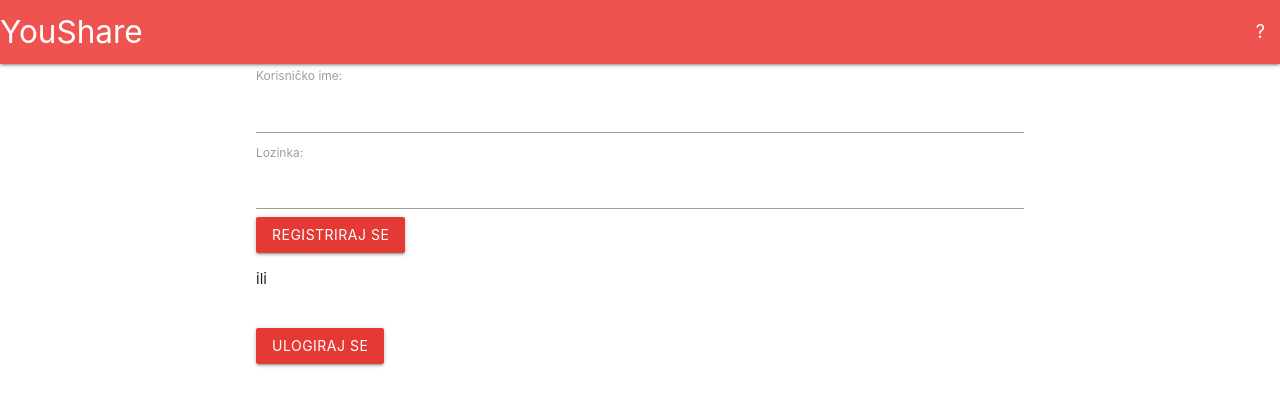
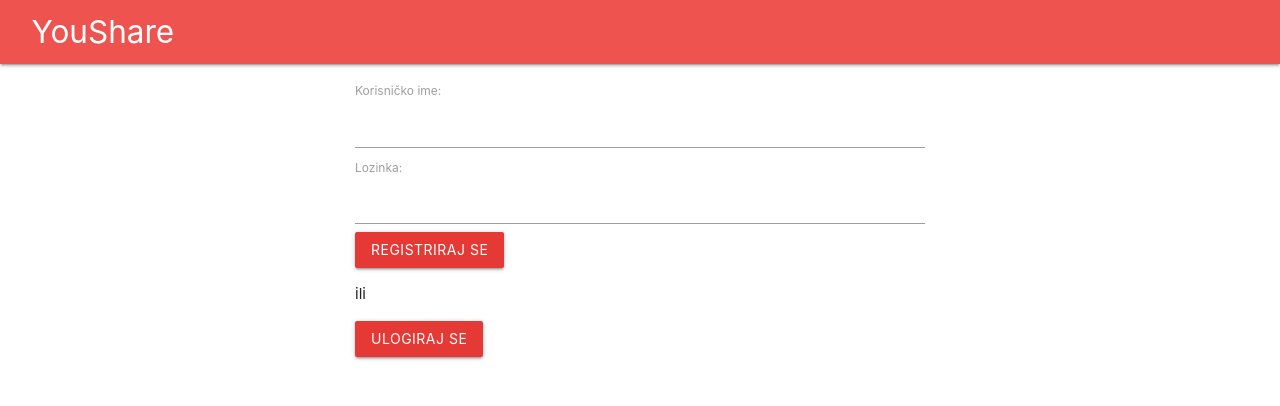
Before and after one commit to EziKielCroat/EDITSharing, a plain HTML site: page first.html in a window 1280 px wide. Drawn offline with nearby package versions, Linux system fonts and the light colour scheme.

Commit message:
visual dodatci

```diff
--- a/first.html
+++ b/first.html
@@ -25,22 +25,8 @@
     <nav>
       <div class="nav-wrapper red lighten-1">
         <a href="#" class="brand-logo">YouShare</a>
-        <ul id="nav-mobile" class="right hide-on-med-and-down">
-          <li><a onclick="openModal('modal1')" id="questionModal">?</a></li>
-        </ul>
       </div>
     </nav>
-
-    <!-- modal za objasnjenje -->
-    <div id="modal1" class="modal">
-      <div class="modal-content">
-        <h4>Kako naša aplikacija radi?</h4>
-        <p>YouShare je jednostavna web aplikacija koja se služi kao medij za prijenos datoteka i mapa. Kod naše opcije "peer-to-peer" koristimo <a href="https://peerjs.com/">PeerJS</a> on nam omogućuje da maknemo server iz prijenosa podataka te da podatci izravno idu vašoj odabranoj osobi kojoj podjelite svoj ID. Kod druge opcije "server-to-peer" koristimo <a href="https://firebase.com/">Firebase</a> za prijenos podataka na server i prikaz tih podataka "iz oblaka".</p>
-      </div>
-      <div class="modal-footer">
-        <a href="#!" class="modal-close waves-effect waves-green btn-flat">Dobro</a>
-      </div>
-    </div>
 
     <!-- login/Register dio-->
     <div class="container">
@@ -48,7 +34,8 @@
       <input type="text" id="username" name="username"><br>
       <label for="password">Lozinka:</label><br>
       <input type="password" id="password" name="password">
-      <button class="waves-effect red darken-1 btn" id="registerButton">Registriraj se</button> <br> <p>ili</p> <br>
+      <button class="waves-effect red darken-1 btn" id="registerButton">Registriraj se</button> <br>
+      <p>ili</p>
       <button class="waves-effect red darken-1 btn" id="loginButton">Ulogiraj se</button>
     </div>
 
--- a/styles.css
+++ b/styles.css
@@ -1,9 +1,10 @@
+
 .container {
-    display: block;
-    height: 10rem !important;
-    width: 60% !important;
+    height: fit-content;
+    width: 40em;
+    padding:1em;
 }
 
-#questionModal {
-    font-size: large !important;
+.brand-logo {
+    padding-left: 1em !important;
 }
```
Also changed, not shown: main/index.html (+2 -2 lines).
